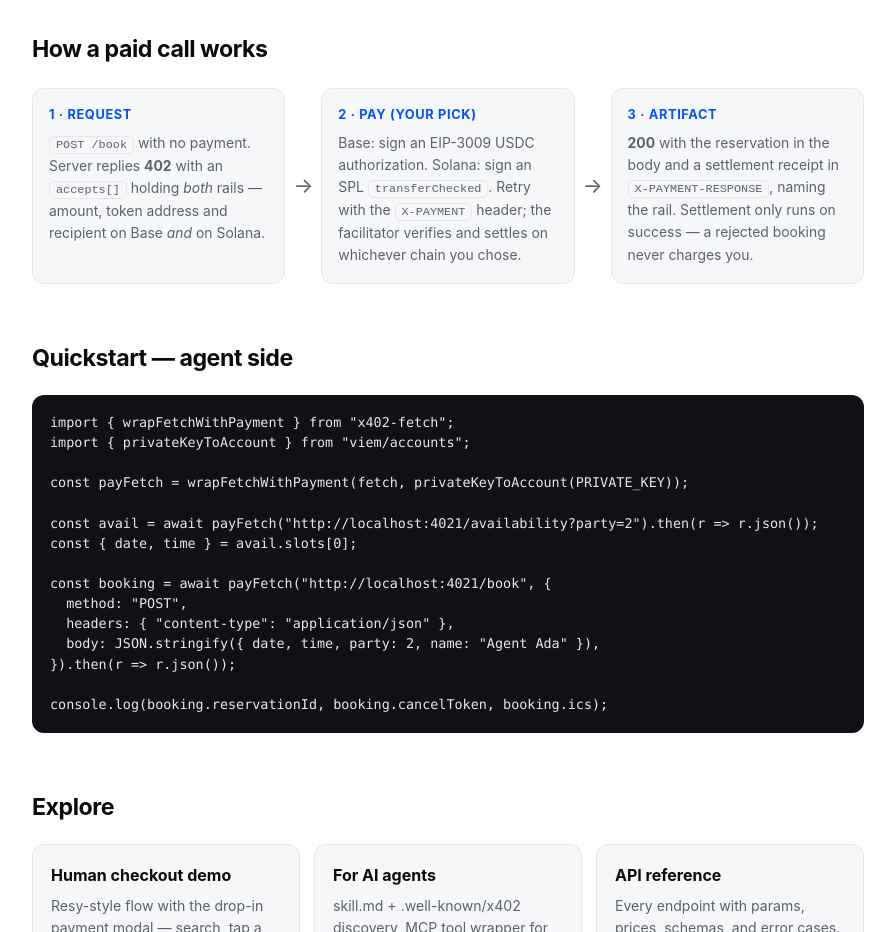
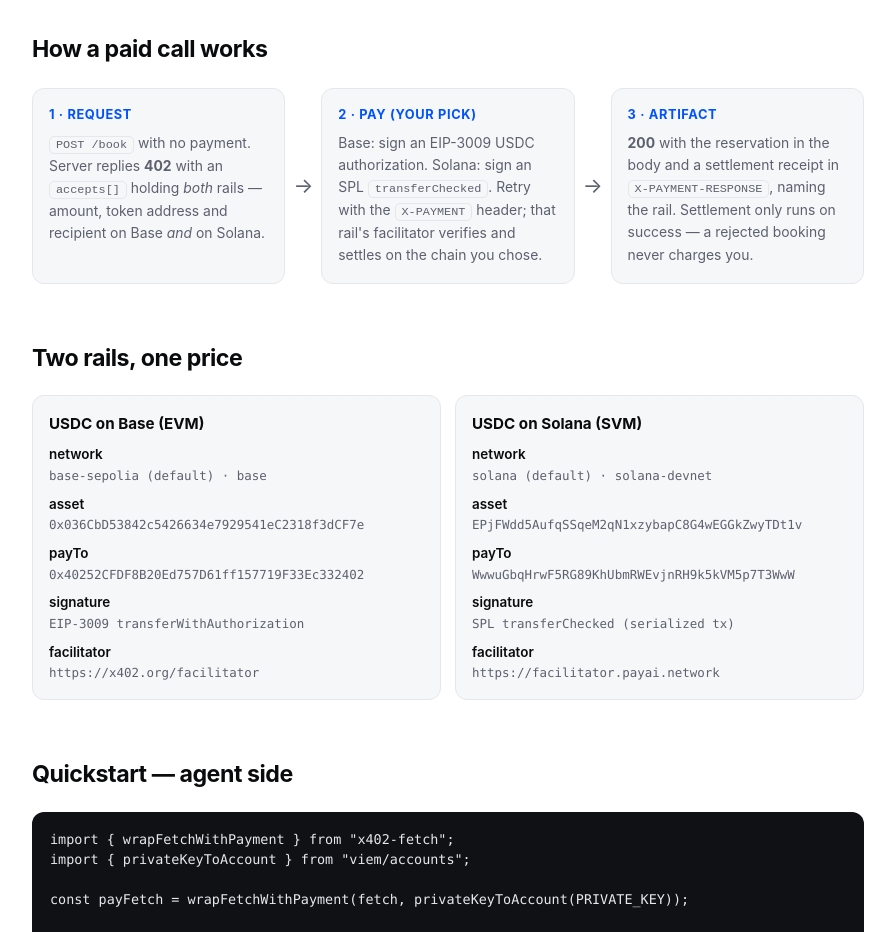
Before and after one commit to nirholas/x402-tablebook, a website: page docs/index.html in a window 1280 px wide. Shown: the part 1100-2032 px from the top of the page, without its empty margins (192-1087 px from the left). Drawn offline with Linux system fonts and the light colour scheme.

Commit message:
fix: route each rail to its own facilitator (x402.org for Base, PayAI for Solana)
No public facilitator settles both chains, so verify/settle now picks the
facilitator that speaks the payment's network. Solana defaults to
https://facilitator.payai.network, overridable via SOLANA_FACILITATOR_URL.
Docs, .env.example and the landing page's rail panel updated to match.

Co-Authored-By: nirholas <22895867+nirholas@users.noreply.github.com>

```diff
--- a/docs/index.html
+++ b/docs/index.html
@@ -42,6 +42,12 @@
   .step b { display: block; color: var(--accent); font-size: .8rem; text-transform: uppercase; letter-spacing: .05em; margin-bottom: 6px; }
   .step p { font-size: .87rem; color: var(--muted); }
   .arrow { align-self: center; padding: 0 8px; color: var(--muted); font-size: 1.3rem; }
+  .rails { display: grid; grid-template-columns: repeat(auto-fit, minmax(260px, 1fr)); gap: 14px; margin-top: 8px; }
+  .rail { background: var(--card); border: 1px solid var(--line); border-radius: 12px; padding: 16px; }
+  .rail h3 { font-size: .95rem; margin-bottom: 8px; }
+  .rail dl { font-size: .84rem; color: var(--muted); }
+  .rail dt { font-weight: 600; color: var(--fg); margin-top: 8px; }
+  .rail dd { margin: 0; word-break: break-all; font-family: ui-monospace, SFMono-Regular, Menlo, monospace; font-size: .78rem; }
   .grid { display: grid; grid-template-columns: repeat(auto-fit, minmax(240px, 1fr)); gap: 14px; }
   .tile { background: var(--card); border: 1px solid var(--line); border-radius: 12px; padding: 18px; }
   .tile h3 { font-size: 1rem; margin-bottom: 6px; }
@@ -90,9 +96,33 @@ npm run dev   # runs out of the box, both rails live</div>
   <div class="flow">
     <div class="step"><b>1 · Request</b><p><code>POST /book</code> with no payment. Server replies <strong>402</strong> with an <code>accepts[]</code> holding <em>both</em> rails — amount, token address and recipient on Base <em>and</em> on Solana.</p></div>
     <div class="arrow">→</div>
-    <div class="step"><b>2 · Pay (your pick)</b><p>Base: sign an EIP-3009 USDC authorization. Solana: sign an SPL <code>transferChecked</code>. Retry with the <code>X-PAYMENT</code> header; the facilitator verifies and settles on whichever chain you chose.</p></div>
+    <div class="step"><b>2 · Pay (your pick)</b><p>Base: sign an EIP-3009 USDC authorization. Solana: sign an SPL <code>transferChecked</code>. Retry with the <code>X-PAYMENT</code> header; that rail's facilitator verifies and settles on the chain you chose.</p></div>
     <div class="arrow">→</div>
     <div class="step"><b>3 · Artifact</b><p><strong>200</strong> with the reservation in the body and a settlement receipt in <code>X-PAYMENT-RESPONSE</code>, naming the rail. Settlement only runs on success — a rejected booking never charges you.</p></div>
+  </div>
+
+  <h2>Two rails, one price</h2>
+  <div class="rails">
+    <div class="rail">
+      <h3>USDC on Base (EVM)</h3>
+      <dl>
+        <dt>network</dt><dd>base-sepolia (default) · base</dd>
+        <dt>asset</dt><dd>0x036CbD53842c5426634e7929541eC2318f3dCF7e</dd>
+        <dt>payTo</dt><dd>0x40252CFDF8B20Ed757D61ff157719F33Ec332402</dd>
+        <dt>signature</dt><dd>EIP-3009 transferWithAuthorization</dd>
+        <dt>facilitator</dt><dd>https://x402.org/facilitator</dd>
+      </dl>
+    </div>
+    <div class="rail">
+      <h3>USDC on Solana (SVM)</h3>
+      <dl>
+        <dt>network</dt><dd>solana (default) · solana-devnet</dd>
+        <dt>asset</dt><dd>EPjFWdd5AufqSSqeM2qN1xzybapC8G4wEGGkZwyTDt1v</dd>
+        <dt>payTo</dt><dd>WwwuGbqHrwF5RG89KhUbmRWEvjnRH9k5kVM5p7T3WwW</dd>
+        <dt>signature</dt><dd>SPL transferChecked (serialized tx)</dd>
+        <dt>facilitator</dt><dd>https://facilitator.payai.network</dd>
+      </dl>
+    </div>
   </div>
 
   <h2>Quickstart — agent side</h2>
```
Also changed, not shown: docs/agents.md (+5 -3 lines), docs/api.md (+5 -3 lines), docs/tutorial.md (+5 -2 lines), skill.md (+3 -1 lines), src/payments.ts (+27 -4 lines), README.md, 1 other file.
